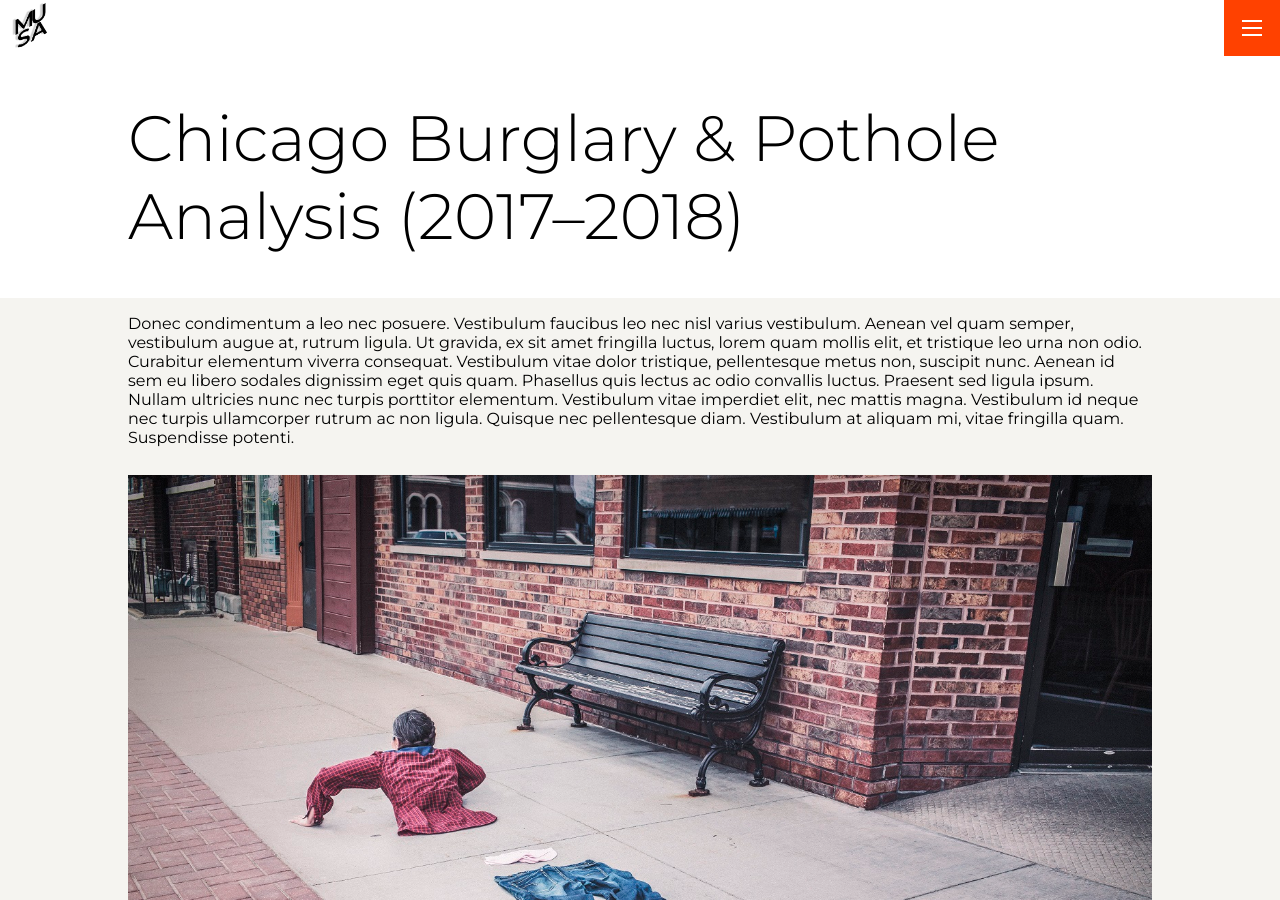
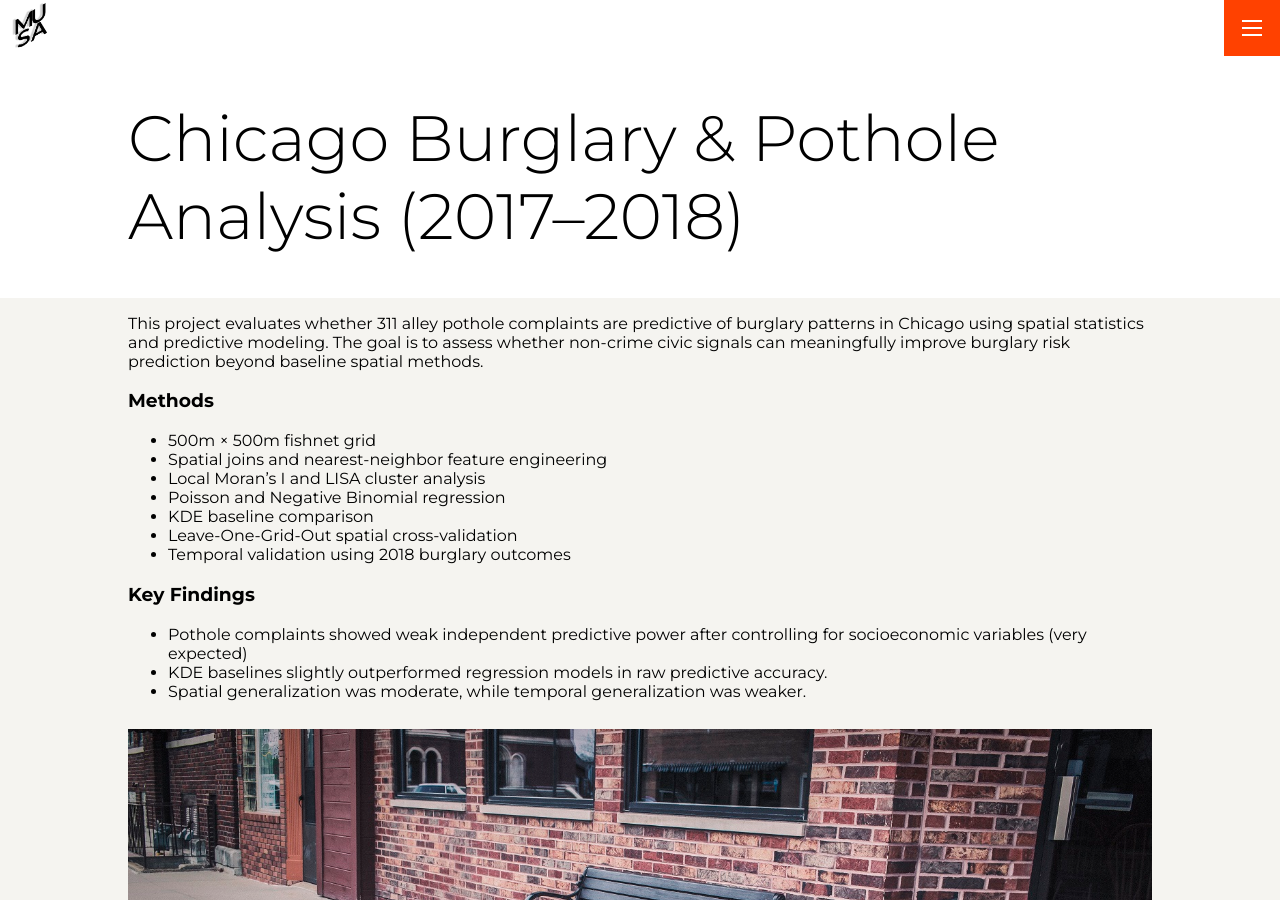
Before and after one commit to astauf03/portfolio, a Jekyll site: the page built from _projects/chicago-ppa.md, in a window 1280 px wide and 900 px high. Built offline with Jekyll 4.4.1, drawn with Linux system fonts in a browser that asks for light colours.

Commit message:
Enhance project details in chicago-ppa.md
Added project description, methods, and key findings for Chicago Burglary & Pothole Analysis.

```diff
--- a/_projects/chicago-ppa.md
+++ b/_projects/chicago-ppa.md
@@ -1,9 +1,27 @@
 ---
 layout: post
 title: 'Chicago Burglary & Pothole Analysis (2017–2018)'
-thumbnail: /assets/img/projects/chicago-ppa/thumbnail_chicago.jpg
+thumbnail: assets/img/projects/chicago-ppa/thumbnail_chicago.png
 ---
 
-Donec condimentum a leo nec posuere. Vestibulum faucibus leo nec nisl varius vestibulum. Aenean vel quam semper, vestibulum augue at, rutrum ligula. Ut gravida, ex sit amet fringilla luctus, lorem quam mollis elit, et tristique leo urna non odio. Curabitur elementum viverra consequat. Vestibulum vitae dolor tristique, pellentesque metus non, suscipit nunc. Aenean id sem eu libero sodales dignissim eget quis quam. Phasellus quis lectus ac odio convallis luctus. Praesent sed ligula ipsum. Nullam ultricies nunc nec turpis porttitor elementum. Vestibulum vitae imperdiet elit, nec mattis magna. Vestibulum id neque nec turpis ullamcorper rutrum ac non ligula. Quisque nec pellentesque diam. Vestibulum at aliquam mi, vitae fringilla quam. Suspendisse potenti.
+This project evaluates whether 311 alley pothole complaints are predictive of burglary patterns in Chicago using spatial statistics and predictive modeling. The goal is to assess whether non-crime civic signals can meaningfully improve burglary risk prediction beyond baseline spatial methods.
+
+### Methods
+
+- 500m × 500m fishnet grid
+- Spatial joins and nearest-neighbor feature engineering
+- Local Moran’s I and LISA cluster analysis
+- Poisson and Negative Binomial regression
+- KDE baseline comparison
+- Leave-One-Grid-Out spatial cross-validation
+- Temporal validation using 2018 burglary outcomes
+
+### Key Findings
+
+- Pothole complaints showed weak independent predictive power after controlling for socioeconomic variables (very expected)
+- KDE baselines slightly outperformed regression models in raw predictive accuracy.
+- Spatial generalization was moderate, while temporal generalization was weaker.
+
+
 
 {% include image.html url="http://www.gratisography.com" image="projects/proj-3/clothes.jpg" %}
```
